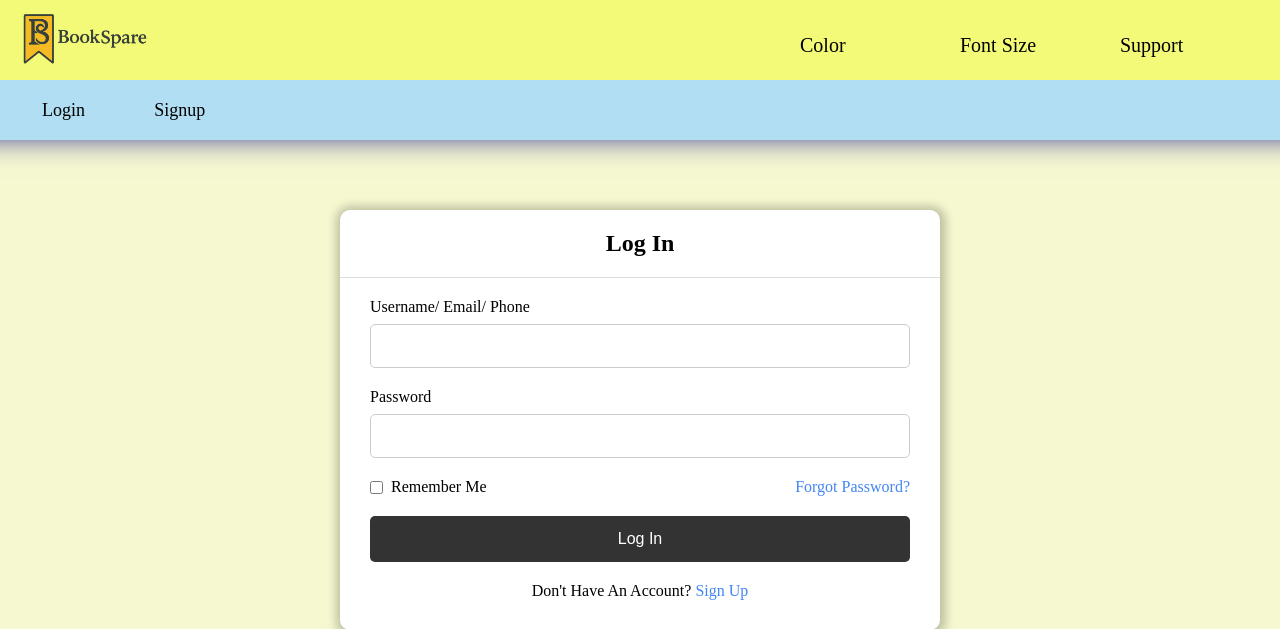
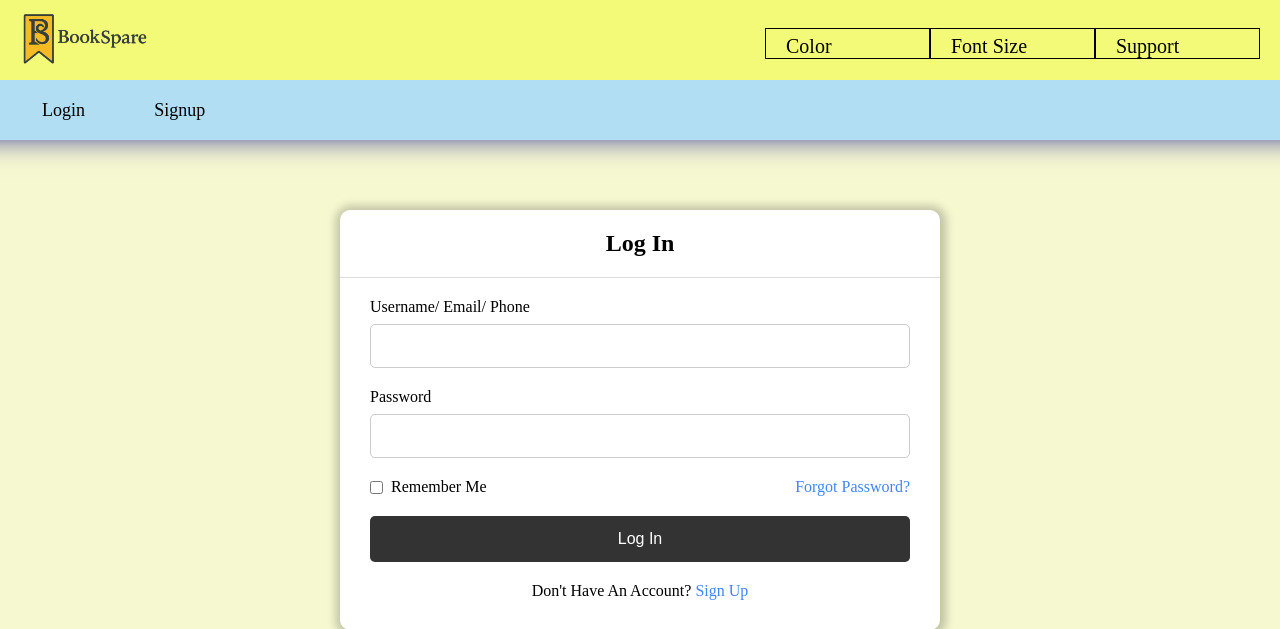
Before and after one commit to wanxian23/BookReview_BorrowingSystem, a PHP site: page /index.html in a window 1280 px wide. Shown: the top 629 px of the page. Run offline with PHP 8.4, Linux system fonts and the light colour scheme; some libraries are stand-ins or nearby versions.

Commit message:
Update style.css

```diff
--- a/style.css
+++ b/style.css
@@ -17,7 +17,7 @@
     /* 1em get 16px (default) */
     --fontSize: 1em;
     --fontSizeTitle: 1.5em;
-    --navLabelBorderSize: 160px;
+    --navLabelBorderSize: 165px;
 
 
     transition: 0.2s;
@@ -152,6 +152,7 @@ header #firstHeader nav span {
     color: var(--headerSpan);
     padding: 0 20px;
     width: var(--navLabelBorderSize);
+    border: 1px solid;
 }
 
 header #firstHeader span label {
```
